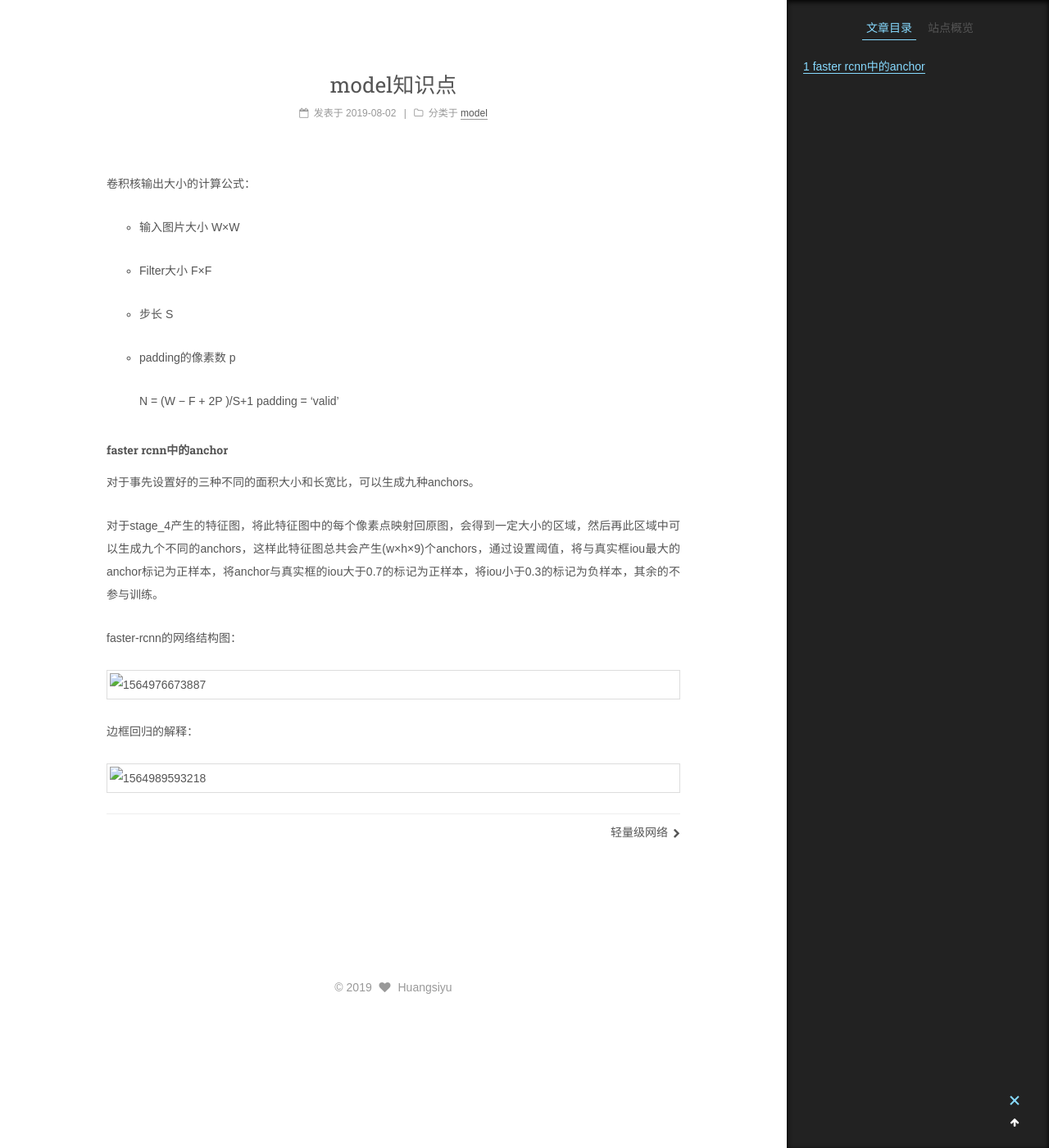
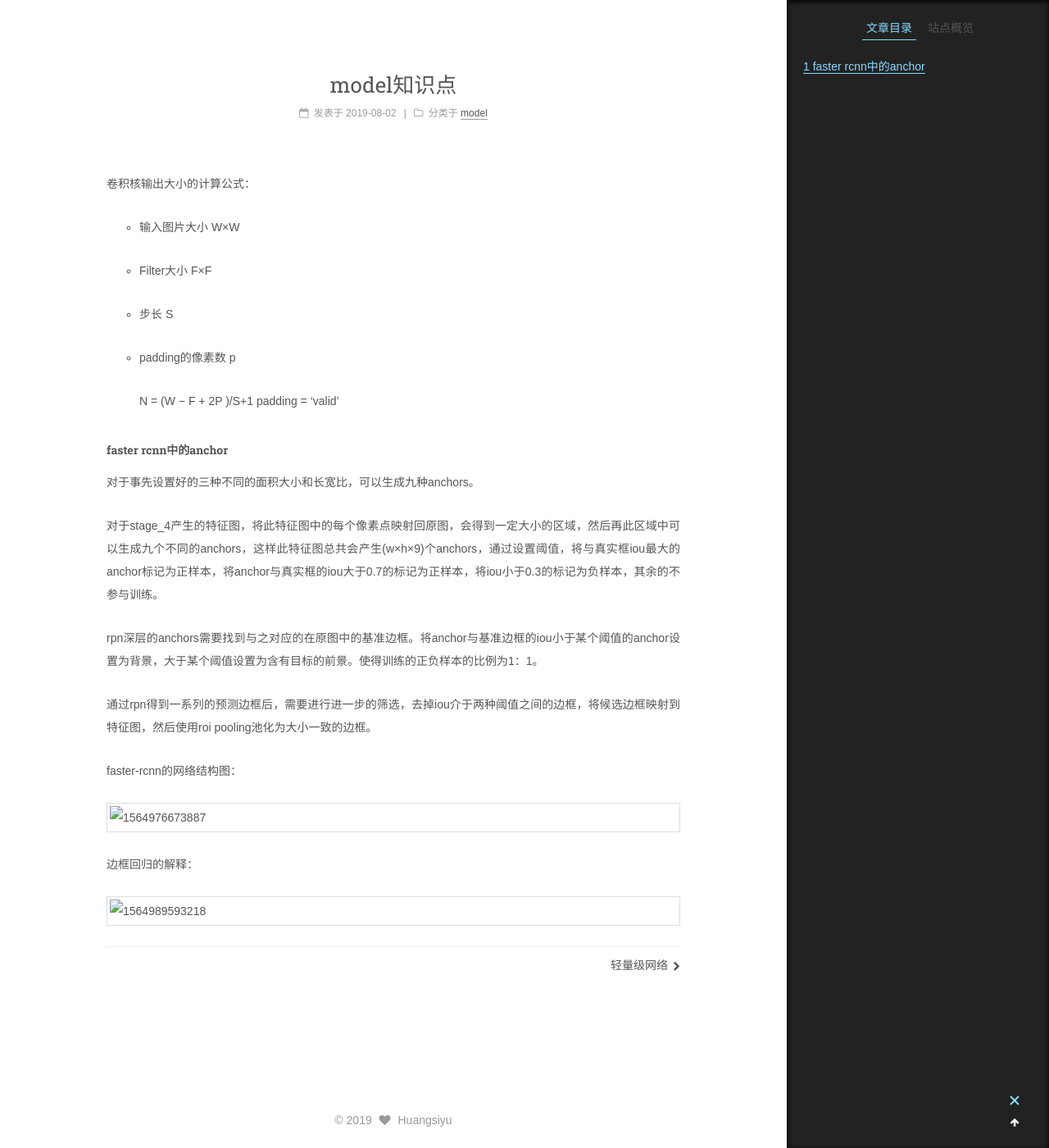
Before and after one commit to huangsiyuzhoujie/huangsiyuzhoujie, a Jekyll site: the page built from _posts/2019-8-2-model知识点.md, in a window 1280 px wide and 1400 px high, scrolled down 257 px. Shown: the whole window at 82% size. Built offline with Jekyll 4.4.1, drawn with Linux system fonts in a browser that asks for light colours; some web fonts are replaced; comment, search, counter and statistics services are not loaded.

Commit message:
Update 2019-8-2-model知识点.md

```diff
--- a/_posts/2019-8-2-model知识点.md
+++ b/_posts/2019-8-2-model知识点.md
@@ -22,6 +22,10 @@ categories: model
 
 对于stage_4产生的特征图，将此特征图中的每个像素点映射回原图，会得到一定大小的区域，然后再此区域中可以生成九个不同的anchors，这样此特征图总共会产生(w×h×9)个anchors，通过设置阈值，将与真实框iou最大的anchor标记为正样本，将anchor与真实框的iou大于0.7的标记为正样本，将iou小于0.3的标记为负样本，其余的不参与训练。
 
+rpn深层的anchors需要找到与之对应的在原图中的基准边框。将anchor与基准边框的iou小于某个阈值的anchor设置为背景，大于某个阈值设置为含有目标的前景。使得训练的正负样本的比例为1：1。
+
+通过rpn得到一系列的预测边框后，需要进行进一步的筛选，去掉iou介于两种阈值之间的边框，将候选边框映射到特征图，然后使用roi pooling池化为大小一致的边框。
+
 faster-rcnn的网络结构图：
 
 ![1564976673887](../assets/images/1564976673887.png)
```
